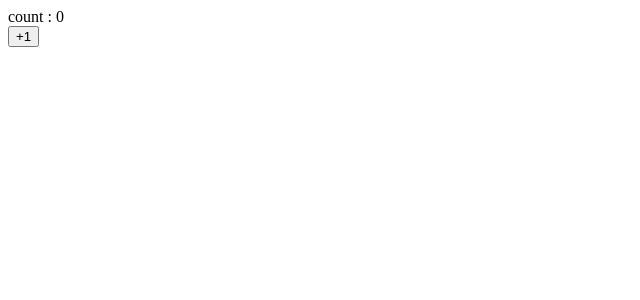
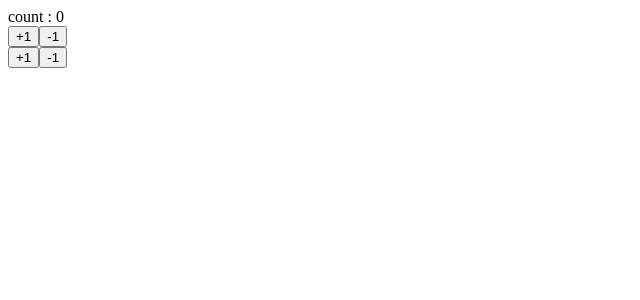
Before and after one commit to yukiorita1117/react-todo, a React (Create React App) app: page / in a window 1280 px wide. Shown: the top 300 px of the page, without its empty margins (0-640 px from the left). Built offline with nearby package versions, Linux system fonts and the light colour scheme.

Commit message:
create Counter

```diff
--- a/src/App.tsx
+++ b/src/App.tsx
@@ -4,11 +4,18 @@ import { useState } from "react";
 const App: React.FC = () => {
   const [count, setCount] = useState(0);
   const increment = () => setCount(count + 1);
+  const decrement = () => setCount(count - 1);
+  const increment2 = () => setCount(prevCount => prevCount + 1);
+  const decrement2 = () => setCount(prevCount => prevCount - 1);
 
   return (
     <>
       <div>count : {count}</div>
       <button onClick={increment}>+1</button>
+      <button onClick={decrement}>-1</button>
+      <br />
+      <button onClick={increment2}>+1</button>
+      <button onClick={decrement2}>-1</button>
     </>
   );
 };
```
